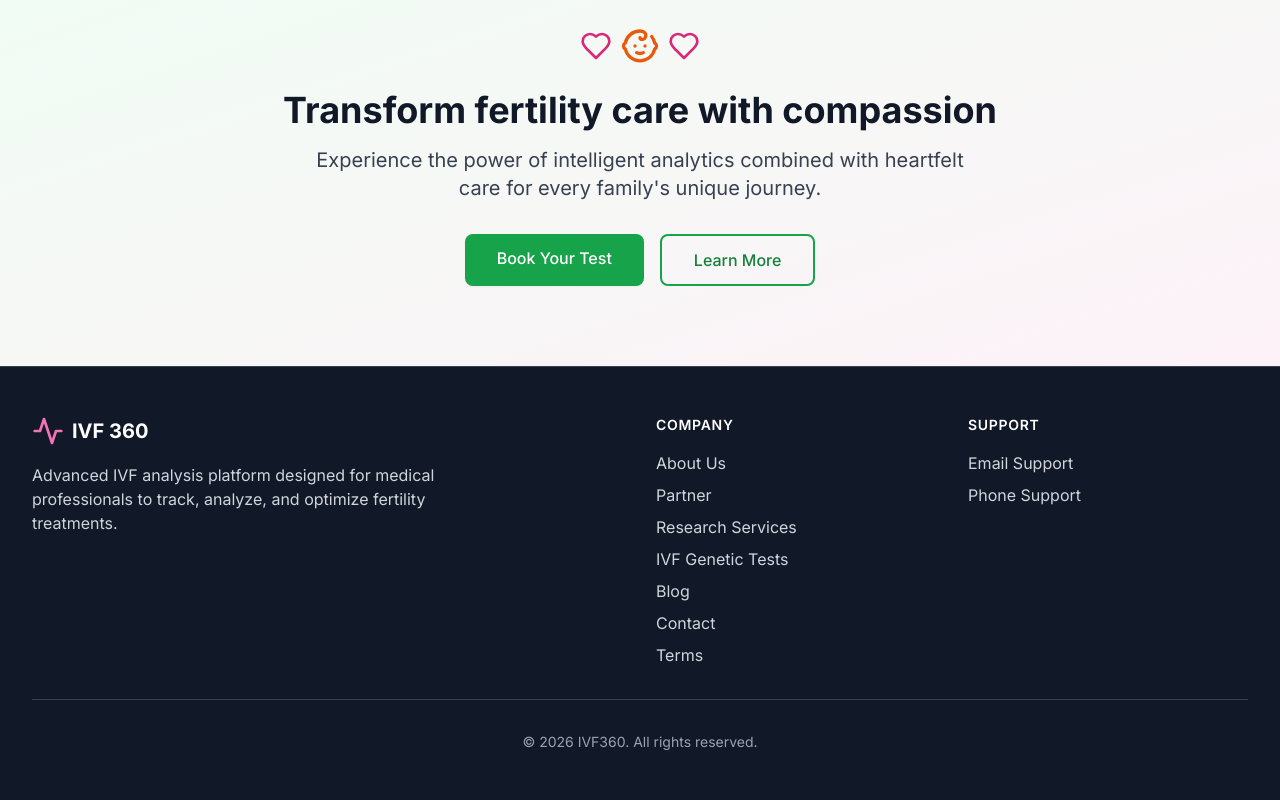
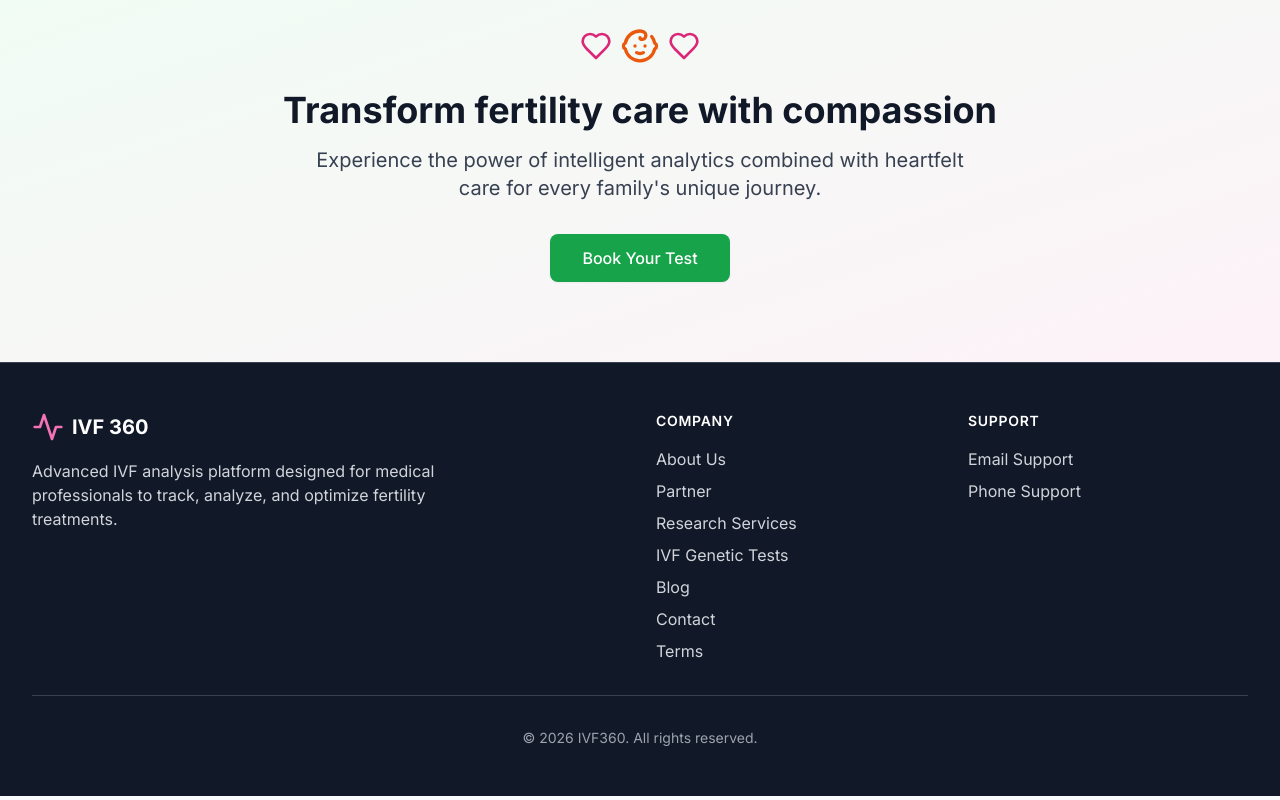
Before and after one commit to shrey2343/IVFdemo, a React (Vite) app: page / in a window 1280 px wide. Shown: the part 3105-3905 px from the top of the page. Built offline with nearby package versions, Linux system fonts and the light colour scheme.

Commit message:
changes completed

```diff
--- a/src/pages/Contact.tsx
+++ b/src/pages/Contact.tsx
@@ -402,6 +402,10 @@ const Contact = () => {
                       className="w-full px-4 py-3 border-2 border-gray-300 rounded-xl focus:outline-none transition-all duration-300 text-lg"
                     >
                       <option value="">Select a subject</option>
+                      <option value="pgt-a">PGT-A (Aneuploidy Screening)</option>
+                      <option value="pgt-m">PGT-M (Monogenic Disorders)</option>
+                      <option value="pgt-sr">PGT-SR (Structural Rearrangements)</option>
+                      <option value="academic">Academic Project</option>
                       <option value="demo">Request a Demo</option>
                       <option value="support">Technical Support</option>
                       <option value="consultation">Fertility Consultation</option>
--- a/src/pages/Landing.tsx
+++ b/src/pages/Landing.tsx
@@ -337,12 +337,7 @@ const Landing = () => {
               >
                 Book Your Test
               </Link>
-              <Link
-                to="/contact"
-                className="border-2 border-green-600 text-green-700 hover:bg-green-50 px-8 py-3 rounded-lg font-medium transition-all duration-200"
-              >
-                Learn More
-              </Link>
+
             </div>
           </motion.div>
         </div>
--- a/src/pages/Partner.tsx
+++ b/src/pages/Partner.tsx
@@ -17,7 +17,7 @@ const partnerTypes = [
 ]
 
 const whyPoints = [
-  { label: 'Quality', desc: 'Cost-effective global quality offerings. CAP accredited & NABL certified clinical sequencing lab.' },
+  { label: 'Quality', desc: 'Cost-effective global quality offerings.' },
   { label: 'Science', desc: 'Comprehensive diagnostic coverage across all major disease areas.' },
   { label: 'Innovation', desc: 'Scientific research backed innovative genomics offerings.' },
   { label: 'Technology', desc: 'Proprietary AI/ML enabled automated, scalable analysis tools.' },
```
